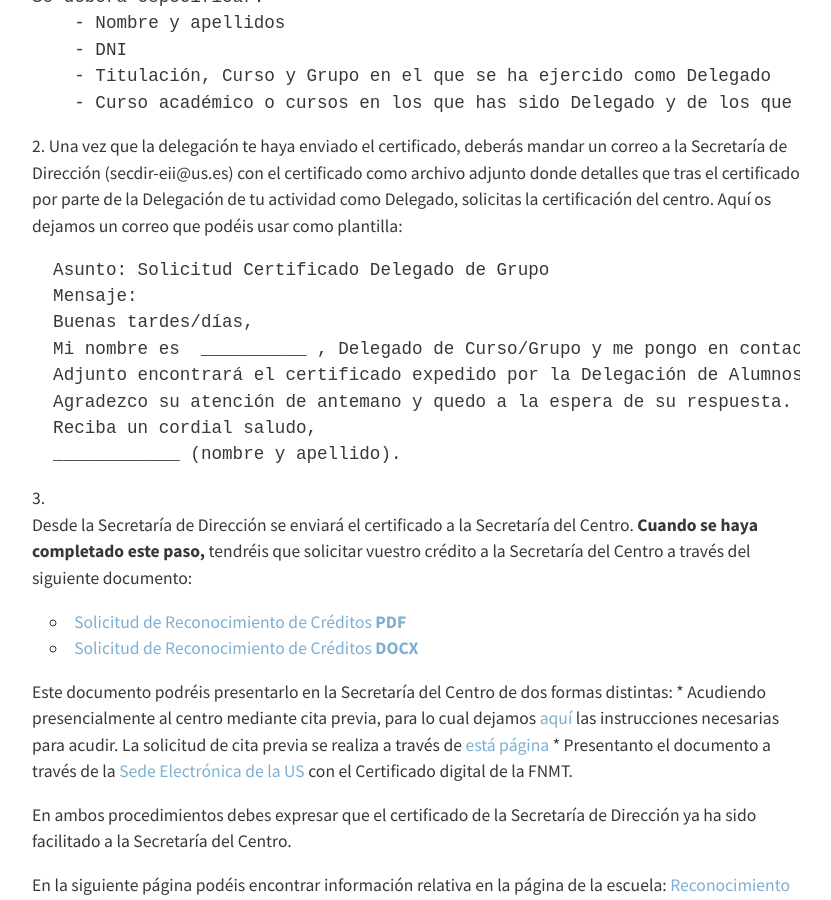
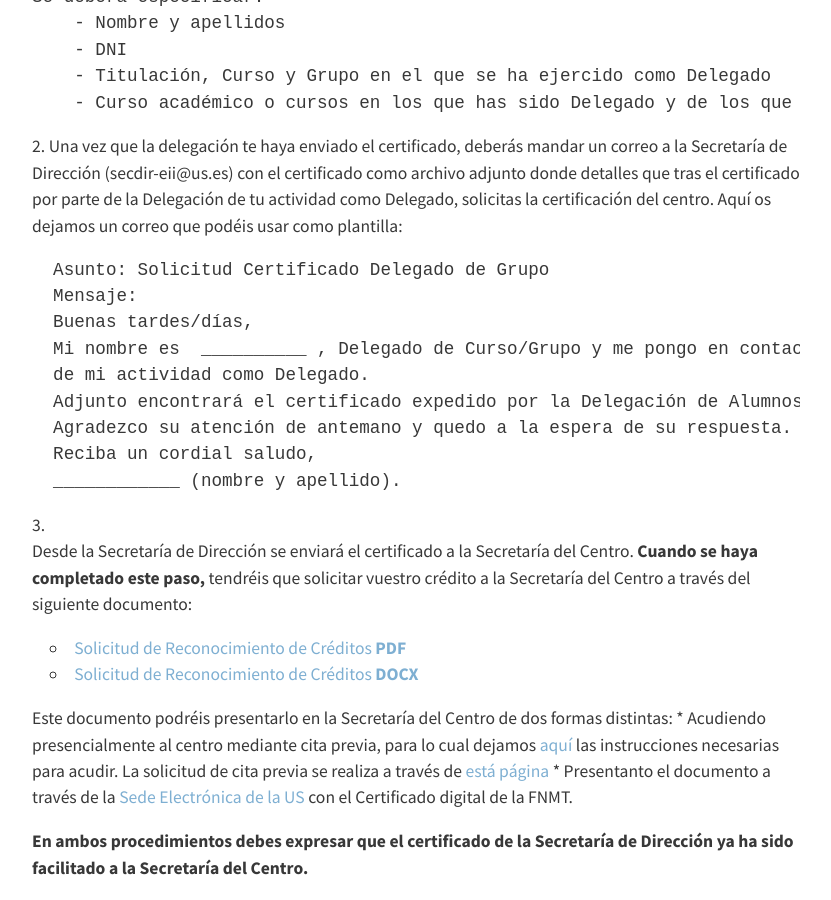
Before and after one commit to dlga/dlga.github.io, a Jekyll site: the page built from _posts/2020-06-27-creditosdelegados.md, in a window 1280 px wide and 900 px high, scrolled down 559 px. Shown: the whole window, without its empty margins (224-1055 px from the left). Built offline with Jekyll 4.4.1, drawn with Linux system fonts in a browser that asks for light colours; nearby versions of some CDN libraries.

Commit message:
Update 2020-06-27-creditosdelegados.md

```diff
--- a/_posts/2020-06-27-creditosdelegados.md
+++ b/_posts/2020-06-27-creditosdelegados.md
@@ -21,7 +21,8 @@ Si has sido Delegado de Curso/Grupo y quieres solicitar tu medio crédito de lib
   Asunto: Solicitud Certificado Delegado de Grupo
   Mensaje:
      Buenas tardes/días,
-     Mi nombre es  __________ , Delegado de Curso/Grupo y me pongo en contacto para solicitar el certificado de mi actividad como Delegado en el Centro.
+     Mi nombre es  __________ , Delegado de Curso/Grupo y me pongo en contacto para solicitar el certificado
+     de mi actividad como Delegado.
      Adjunto encontrará el certificado expedido por la Delegación de Alumnos.
      Agradezco su atención de antemano y quedo a la espera de su respuesta.
      Reciba un cordial saludo,
@@ -33,11 +34,11 @@ Si has sido Delegado de Curso/Grupo y quieres solicitar tu medio crédito de lib
      * [Solicitud de Reconocimiento de Créditos **DOCX**](https://www.informatica.us.es/docs/secretaria/impresos/solicitud_rec_creditos_optativos.docx)
 
   Este documento podréis presentarlo en la Secretaría del Centro de dos formas distintas:
-        * Acudiendo presencialmente al centro mediante cita previa, para lo cual dejamos [aquí](https://www.informatica.us.es/docs/noticias/anuncios/Acceso-citaprevia-Secretaria.pdf) las instrucciones necesarias para acudir.
+     * Acudiendo presencialmente al centro mediante cita previa, para lo cual dejamos [aquí](https://www.informatica.us.es/docs/noticias/anuncios/Acceso-citaprevia-Secretaria.pdf) las instrucciones necesarias para acudir.
               La solicitud de cita previa se realiza a través de [está página](https://institucional.us.es/cprevias/?ce=3)
-        * Presentanto el documento a través de la [Sede Electrónica de la US](https://sede.us.es/web/guest/detalle/-/journal_content/56_INSTANCE_q0YK/10137/27102/?redirect=%2Fweb%2Fguest%2Fhome) con el Certificado digital de la FNMT.
+     * Presentanto el documento a través de la [Sede Electrónica de la US](https://sede.us.es/web/guest/detalle/-/journal_content/56_INSTANCE_q0YK/10137/27102/?redirect=%2Fweb%2Fguest%2Fhome) con el Certificado digital de la FNMT.
 
-  En ambos procedimientos debes expresar que el certificado de la Secretaría de Dirección ya ha sido facilitado a la Secretaría del Centro.
+  **En ambos procedimientos debes expresar que el certificado de la Secretaría de Dirección ya ha sido facilitado a la Secretaría del Centro.**
 
   En la siguiente página podéis encontrar información relativa en la página de la escuela:
         [Reconocimiento de Créditos Optativos en Grado y Máster](https://www.informatica.us.es/index.php/secretaria/rec-creditos/rec-creditos-optativos-en-grado-y-master)
```
